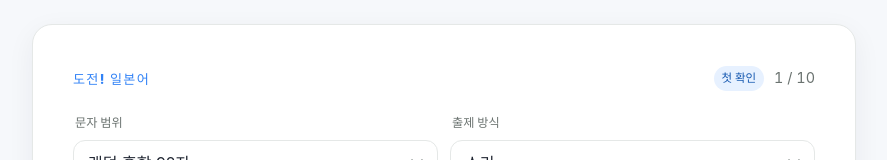
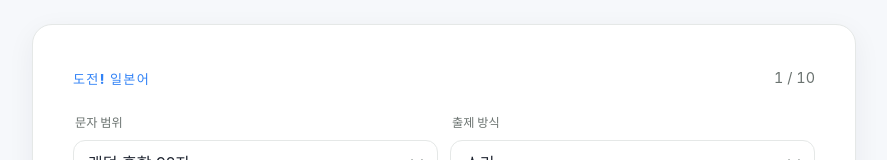
Before and after one commit to rkhyeon13-create/kana-recall-webapp, a React (Vite) app: page / in a window 1280 px wide. Both pictures are taken after a click on the button "학습 시작". Shown: the top 160 px of the page, without its empty margins (196-1083 px from the left). Built offline with nearby package versions, Linux system fonts and the light colour scheme; what ts-fsrs would draw is missing.

Commit message:
Simplify quiz progress display

```diff
--- a/src/App.tsx
+++ b/src/App.tsx
@@ -320,15 +320,6 @@ export default function App() {
 
   const prompt = session.settings.promptMode === 'trigger' ? currentKana.trigger : currentKana.sound
   const progressText = `${session.index + 1} / ${session.items.length}`
-  const contextLabel = currentItem.source === 'due'
-    ? '오늘 복습'
-    : currentItem.source === 'first-check'
-      ? '첫 확인'
-      : currentItem.source === 'retry'
-        ? '다시 인출'
-        : session.mode === 'free-practice'
-          ? '자유 연습'
-          : '연상 학습'
 
   return (
     <main className="app-shell">
@@ -338,10 +329,7 @@ export default function App() {
             <button className="brand-button" type="button" onClick={() => setView('home')}>도전! 일본어</button>
             <h1 id="app-title" className="sr-only">일본어 가나 떠올리기 학습</h1>
           </div>
-          <div className="progress-group">
-            <span className="session-context">{contextLabel}</span>
-            <span className="progress" aria-label={`진행 ${progressText}`}>{progressText}</span>
-          </div>
+          <span className="progress" aria-label={`진행 ${progressText}`}>{progressText}</span>
         </header>
 
         <div className="settings" aria-label="문제 설정">
--- a/src/styles.css
+++ b/src/styles.css
@@ -84,21 +84,6 @@ button:focus-visible, select:focus-visible {
   color: var(--muted);
   font-size: .9rem;
   font-variant-numeric: tabular-nums;
-}
-
-.progress-group {
-  display: flex;
-  align-items: center;
-  gap: 10px;
-}
-
-.session-context {
-  padding: 3px 8px;
-  color: #1558b0;
-  background: #e7f1ff;
-  border-radius: 999px;
-  font-size: .72rem;
-  font-weight: 750;
 }
 
 .settings {
@@ -352,7 +337,6 @@ select {
   .choice-area { min-height: 216px; }
   .choice { min-height: 96px; }
   .feedback { padding: 16px; }
-  .progress-group { align-items: flex-end; flex-direction: column; gap: 2px; }
   .home-card { padding: 24px 18px; }
   .home-stats { grid-template-columns: repeat(2, minmax(0, 1fr)); margin-top: 24px; }
 }
```
